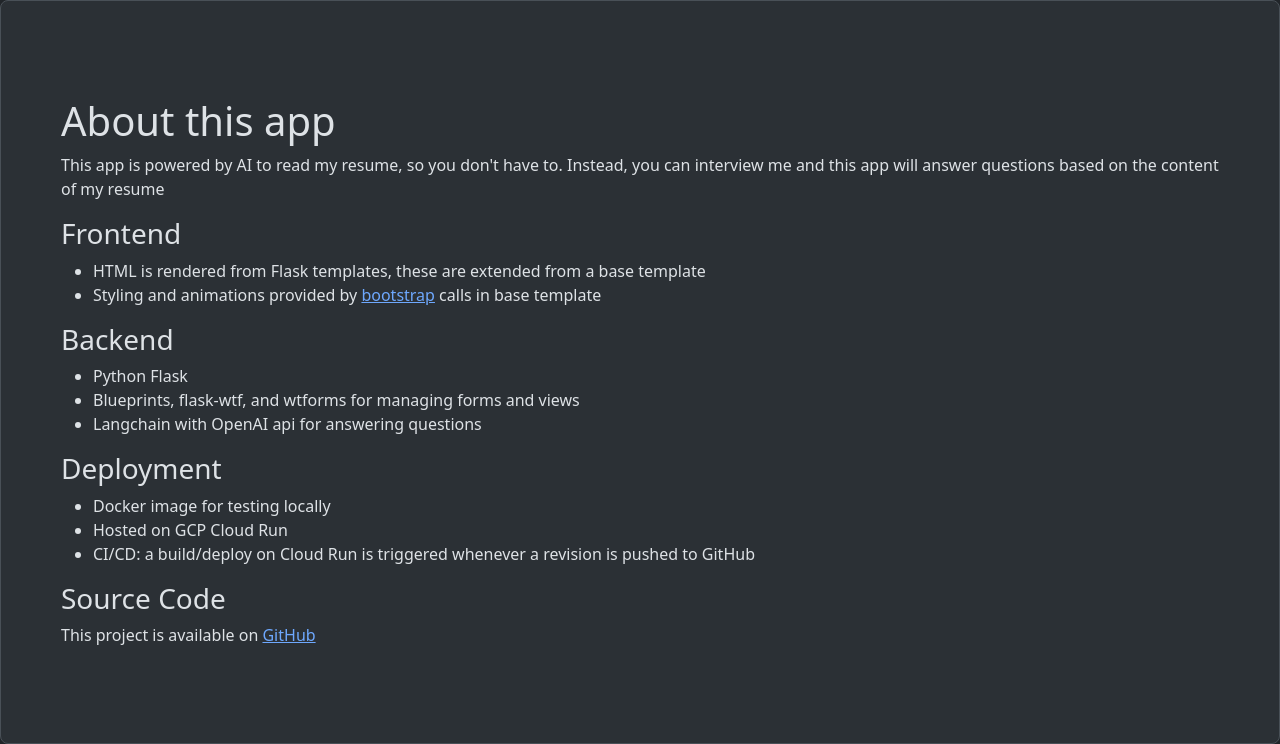
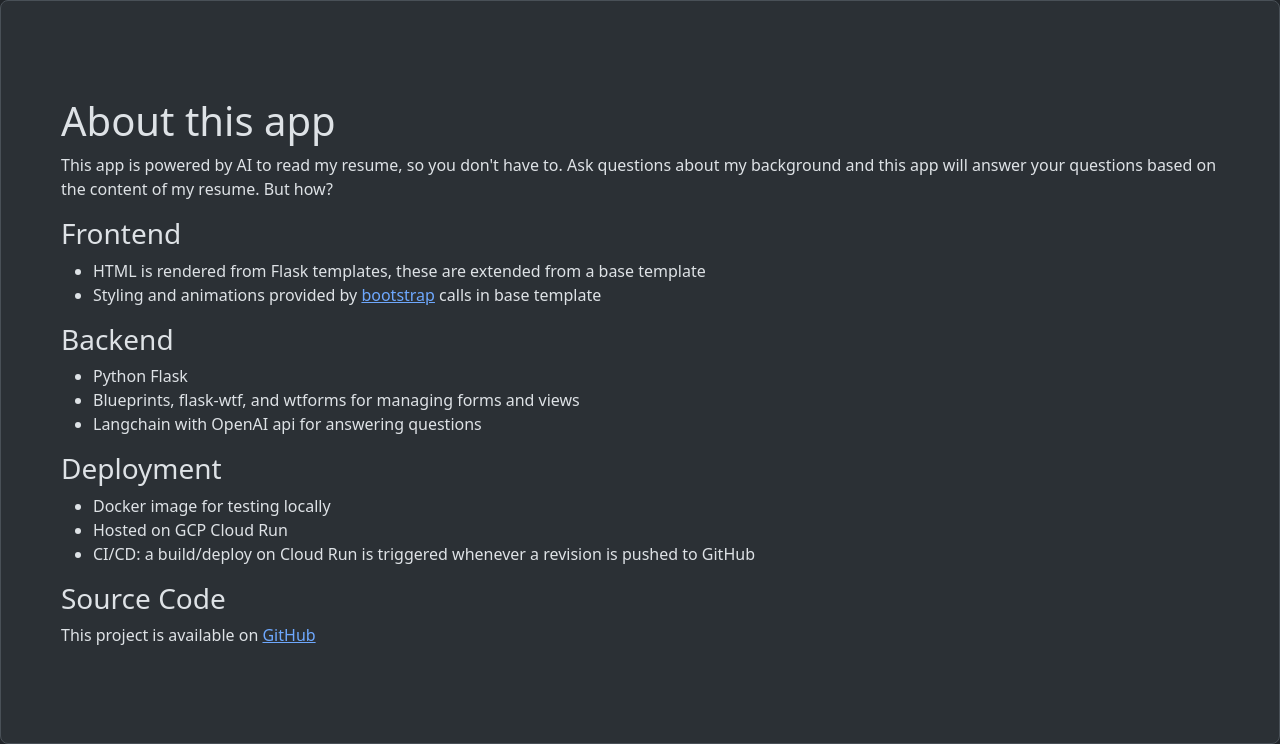
Before and after one commit to joelsprunger/hire-me, a Flask app: page /about in a window 1280 px wide. Shown: the part 56-800 px from the top of the page. Run offline with Flask 3, Linux system fonts and the light colour scheme.

Commit message:
changes about wording

```diff
--- a/website/templates/about.html
+++ b/website/templates/about.html
@@ -5,7 +5,7 @@
   <div class="container-fluid py-5">
     <h1>About this app</h1>
     <p>This app is powered by AI to read my resume, so you don't have to.
-      Instead, you can interview me and this app will answer questions based on the content of my resume</p>
+      Ask questions about my background and this app will answer your questions based on the content of my resume. But how?</p>
     <h3>Frontend</h3>
     <ul>
       <li>HTML is rendered from Flask templates, these are extended from a base template</li>
```
